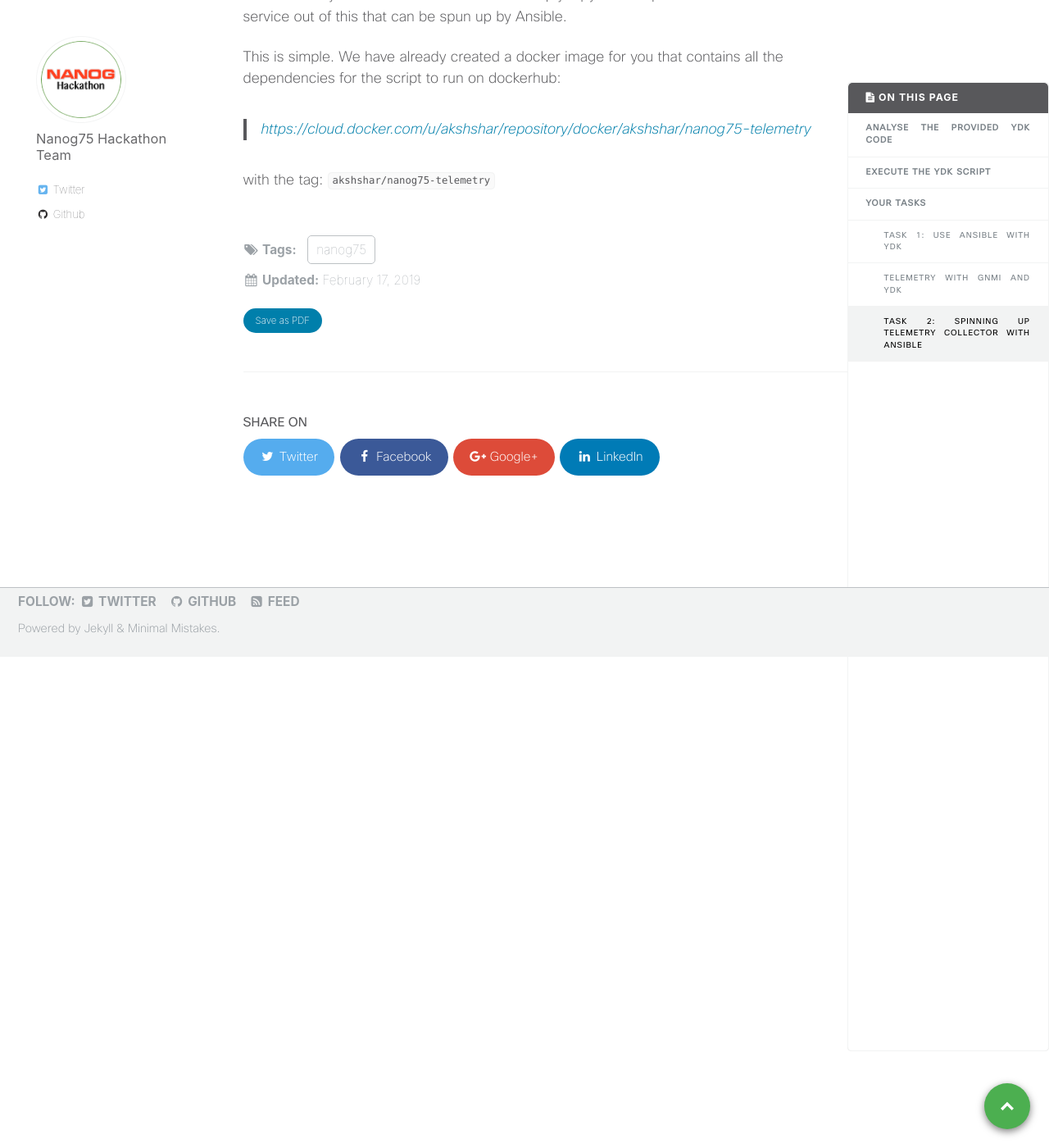
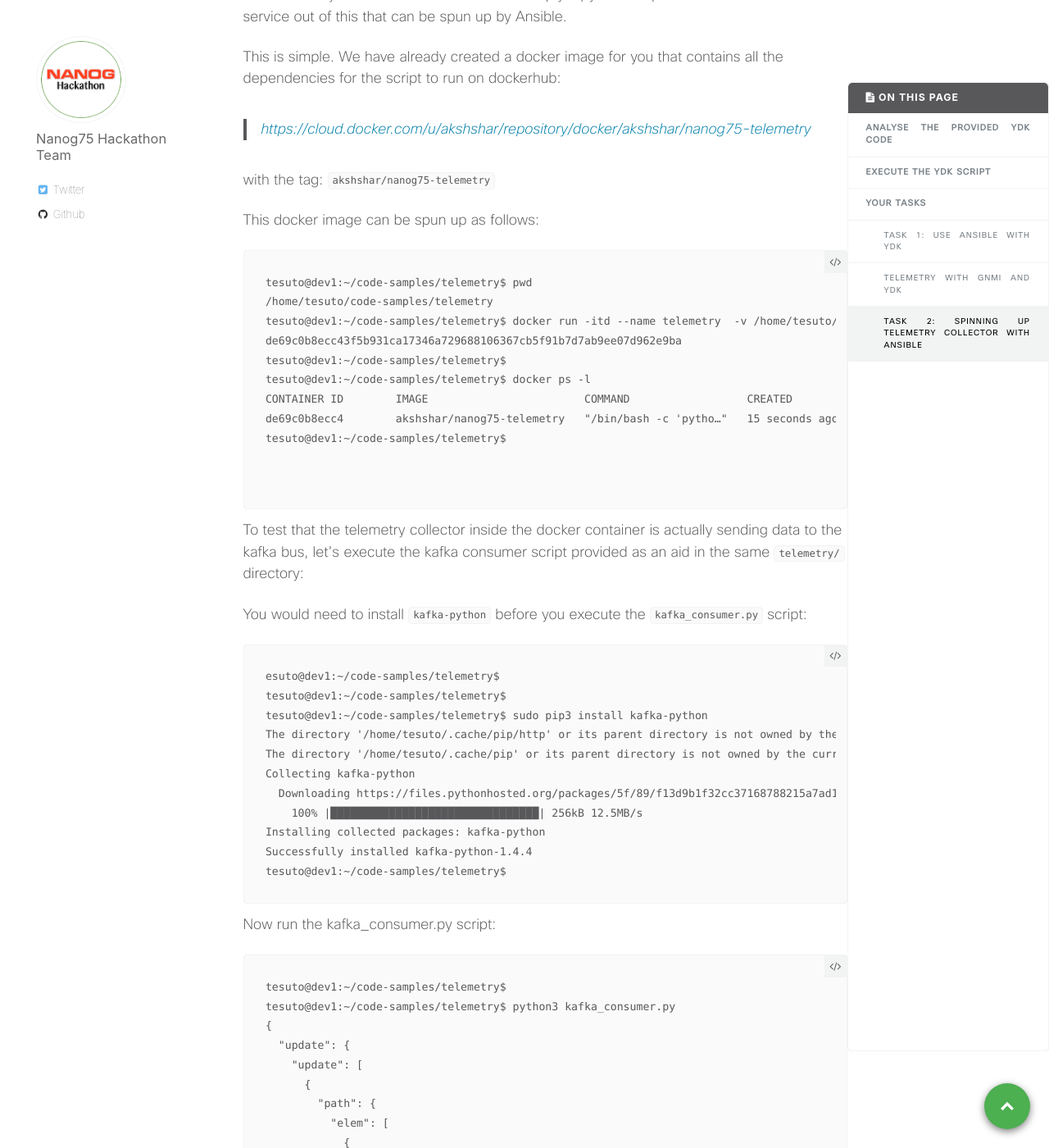
Before and after one commit to nanog75/hackathon, a Jekyll site: the page built from _day1/2019-02-17-step-2-playing-with-ydk-for-config-and-gnmi-telemetry.md, in a window 1280 px wide and 1400 px high, scrolled down 26888 px. Shown: the whole window at 82% size. Built offline with Jekyll 4.4.1, drawn with Linux system fonts in a browser that asks for light colours; some of the changed text lies outside the part shown.

Commit message:
Create 2019-02-17-step-2-playing-with-ydk-for-config-and-gnmi-telemetry.md

````diff
--- a/_day1/2019-02-17-step-2-playing-with-ydk-for-config-and-gnmi-telemetry.md
+++ b/_day1/2019-02-17-step-2-playing-with-ydk-for-config-and-gnmi-telemetry.md
@@ -1141,3 +1141,120 @@ This is simple. We have already created a docker image for you that contains all
 ><https://cloud.docker.com/u/akshshar/repository/docker/akshshar/nanog75-telemetry>
 
 with the tag:  `akshshar/nanog75-telemetry`
+
+
+This docker image can be spun up as follows:
+
+
+```
+tesuto@dev1:~/code-samples/telemetry$ pwd
+/home/tesuto/code-samples/telemetry
+tesuto@dev1:~/code-samples/telemetry$ docker run -itd --name telemetry  -v /home/tesuto/code-samples/telemetry/telemetry.py:/root/telemetry.py akshshar/nanog75-telemetry  /bin/bash -c "python3 /root/telemetry.py"
+de69c0b8ecc43f5b931ca17346a729688106367cb5f91b7d7ab9ee07d962e9ba
+tesuto@dev1:~/code-samples/telemetry$
+tesuto@dev1:~/code-samples/telemetry$ docker ps -l
+CONTAINER ID        IMAGE                        COMMAND                  CREATED             STATUS              PORTS               NAMES
+de69c0b8ecc4        akshshar/nanog75-telemetry   "/bin/bash -c 'pytho…"   15 seconds ago      Up 13 seconds                           telemetry
+tesuto@dev1:~/code-samples/telemetry$
+
+
+```
+
+
+To test that the telemetry collector inside the docker container is actually sending data to the kafka bus, let's execute the kafka consumer script provided as an aid in the same `telemetry/` directory:
+
+
+You would need to install `kafka-python` before you execute the `kafka_consumer.py` script:
+
+```
+esuto@dev1:~/code-samples/telemetry$
+tesuto@dev1:~/code-samples/telemetry$
+tesuto@dev1:~/code-samples/telemetry$ sudo pip3 install kafka-python
+The directory '/home/tesuto/.cache/pip/http' or its parent directory is not owned by the current user and the cache has been disabled. Please check the permissions and owner of that directory. If executing pip with sudo, you may want sudo's -H flag.
+The directory '/home/tesuto/.cache/pip' or its parent directory is not owned by the current user and caching wheels has been disabled. check the permissions and owner of that directory. If executing pip with sudo, you may want sudo's -H flag.
+Collecting kafka-python
+  Downloading https://files.pythonhosted.org/packages/5f/89/f13d9b1f32cc37168788215a7ad1e4c133915f6853660a447660393b577d/kafka_python-1.4.4-py2.py3-none-any.whl (255kB)
+    100% |████████████████████████████████| 256kB 12.5MB/s
+Installing collected packages: kafka-python
+Successfully installed kafka-python-1.4.4
+tesuto@dev1:~/code-samples/telemetry$
+```
+
+
+Now run the kafka_consumer.py script:
+
+
+
+```
+tesuto@dev1:~/code-samples/telemetry$
+tesuto@dev1:~/code-samples/telemetry$ python3 kafka_consumer.py
+{
+  "update": {
+    "update": [
+      {
+        "path": {
+          "elem": [
+            {
+              "key": {
+                "name": "MgmtEth0/RP0/CPU0/0"
+              },
+              "name": "interface"
+            },
+            {
+              "name": "state"
+            },
+            {
+              "name": "type"
+            }
+          ]
+        },
+        "val": {
+          "stringVal": "ethernetCsmacd"
+        }
+      },
+      {
+        "path": {
+          "elem": [
+            {
+              "key": {
+                "name": "MgmtEth0/RP0/CPU0/0"
+              },
+              "name": "interface"
+            },
+            {
+              "name": "state"
+            },
+            {
+              "name": "mtu"
+            }
+          ]
+        },
+        "val": {
+          "uintVal": "1514"
+        }
+      },
+      {
+        "path": {
+          "elem": [
+            {
+              "key": {
+                "name": "MgmtEth0/RP0/CPU0/0"
+              },
+              "name": "interface"
+            },
+            {
+              "name": "state"
+            },
+            {
+              "name": "name"
+            }
+          ]
+        },
+        "val": {
+          "stringVal": "MgmtEth0/RP0/CPU0/0"
+        }
+      },
+
+    ...........
+
+```
````
